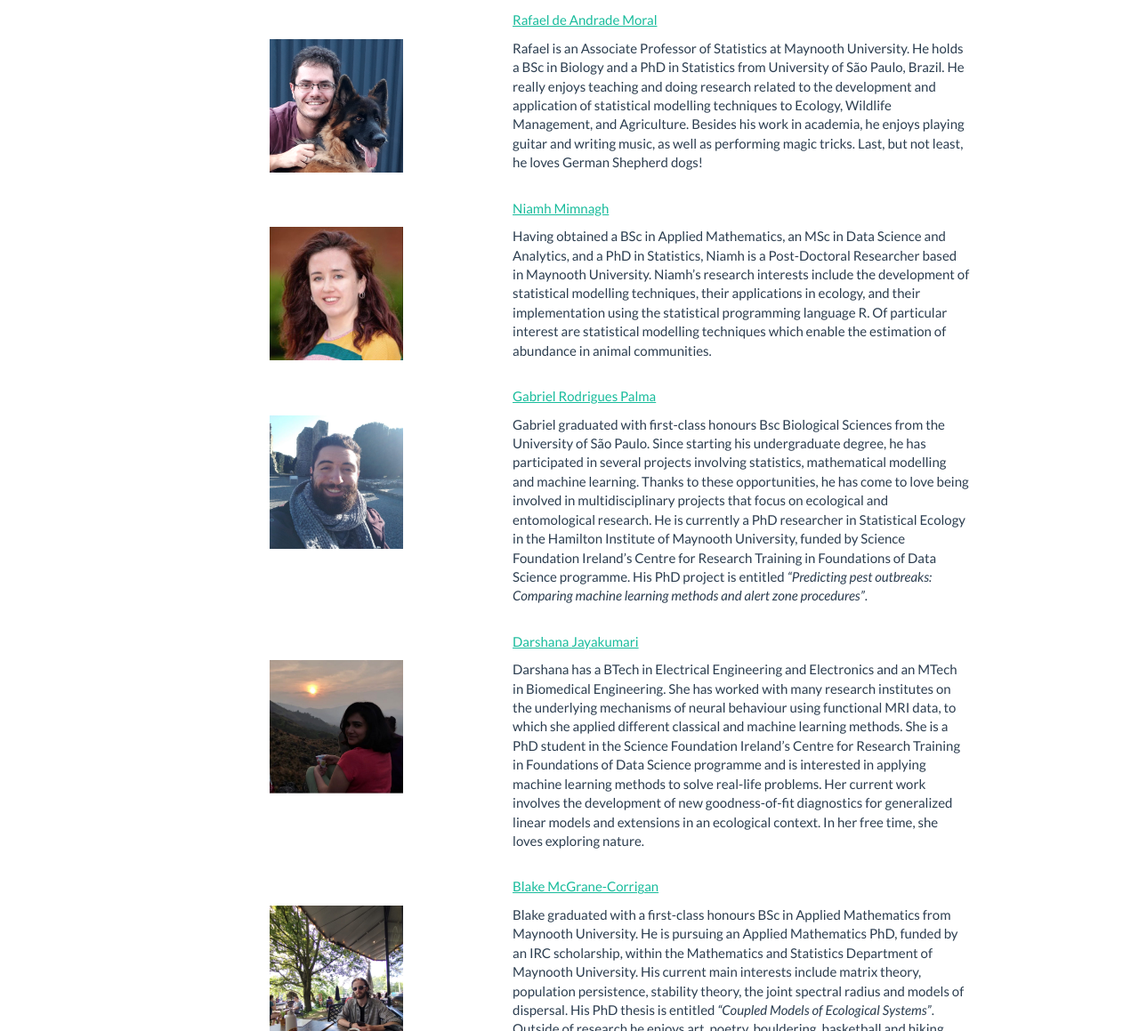
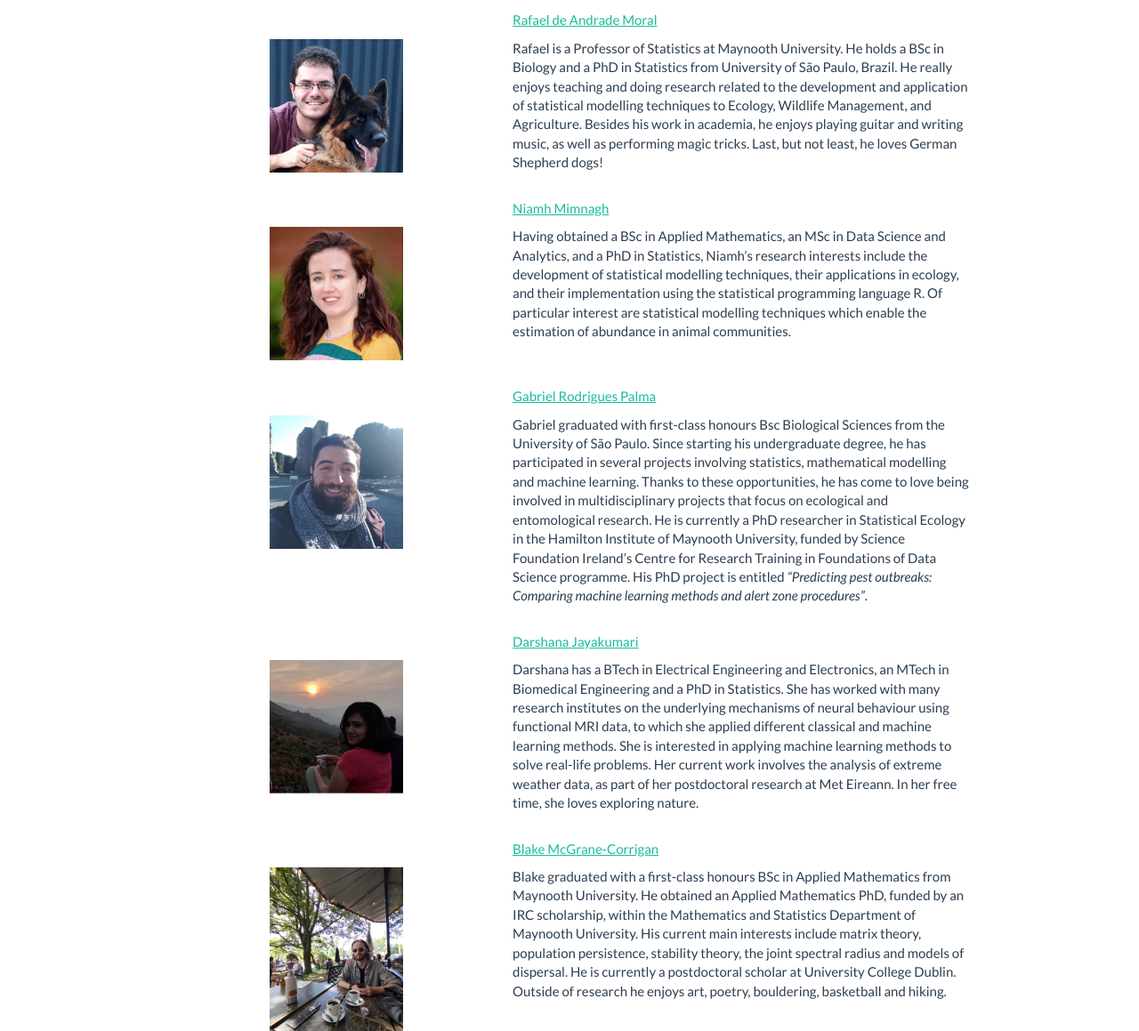
Before and after one commit to rafamoral/tse, a plain HTML site: page about.html in a window 1280 px wide. Shown: the part 141-1300 px from the top of the page at 89% size. Drawn offline with nearby package versions, Linux system fonts and the light colour scheme; some packages are replaced by stand-ins of ours; files that its build step writes are made by us from their sources; files whose address does not match are found by name.

Commit message:
Add files via upload

```diff
--- a/about.html
+++ b/about.html
@@ -13,7 +13,7 @@
 
 <title>About Us</title>
 
-<script src="site_libs/header-attrs-2.27/header-attrs.js"></script>
+<script src="site_libs/header-attrs-2.29/header-attrs.js"></script>
 <script src="site_libs/jquery-3.6.0/jquery-3.6.0.min.js"></script>
 <meta name="viewport" content="width=device-width, initial-scale=1" />
 <link href="site_libs/bootstrap-3.3.5/css/flatly.min.css" rel="stylesheet" />
@@ -32,8 +32,8 @@
 <script src="site_libs/navigation-1.1/tabsets.js"></script>
 <link href="site_libs/highlightjs-9.12.0/textmate.css" rel="stylesheet" />
 <script src="site_libs/highlightjs-9.12.0/highlight.js"></script>
-<link href="site_libs/font-awesome-6.4.2/css/all.min.css" rel="stylesheet" />
-<link href="site_libs/font-awesome-6.4.2/css/v4-shims.min.css" rel="stylesheet" />
+<link href="site_libs/font-awesome-6.5.2/css/all.min.css" rel="stylesheet" />
+<link href="site_libs/font-awesome-6.5.2/css/v4-shims.min.css" rel="stylesheet" />
 
 <style type="text/css">
   code{white-space: pre-wrap;}
@@ -298,14 +298,14 @@ Moral</a></td>
 </tr>
 <tr class="even">
 <td><img src="rafael.png" width="150" height="150" class = "center"/></td>
-<td>Rafael is an Associate Professor of Statistics at Maynooth
-University. He holds a BSc in Biology and a PhD in Statistics from
-University of São Paulo, Brazil. He really enjoys teaching and doing
-research related to the development and application of statistical
-modelling techniques to Ecology, Wildlife Management, and Agriculture.
-Besides his work in academia, he enjoys playing guitar and writing
-music, as well as performing magic tricks. Last, but not least, he loves
-German Shepherd dogs!</td>
+<td>Rafael is a Professor of Statistics at Maynooth University. He holds
+a BSc in Biology and a PhD in Statistics from University of São Paulo,
+Brazil. He really enjoys teaching and doing research related to the
+development and application of statistical modelling techniques to
+Ecology, Wildlife Management, and Agriculture. Besides his work in
+academia, he enjoys playing guitar and writing music, as well as
+performing magic tricks. Last, but not least, he loves German Shepherd
+dogs!</td>
 </tr>
 <tr class="odd">
 <td></td>
@@ -322,8 +322,7 @@ German Shepherd dogs!</td>
 <tr class="even">
 <td><img src="niamh.jpg" width="150" height="150" class = "center"/></td>
 <td>Having obtained a BSc in Applied Mathematics, an MSc in Data Science
-and Analytics, and a PhD in Statistics, Niamh is a Post-Doctoral
-Researcher based in Maynooth University. Niamh’s research interests
+and Analytics, and a PhD in Statistics, Niamh’s research interests
 include the development of statistical modelling techniques, their
 applications in ecology, and their implementation using the statistical
 programming language R. Of particular interest are statistical modelling
@@ -372,16 +371,14 @@ Jayakumari</a></td>
 </tr>
 <tr class="even">
 <td><img src="darshana.png" width="150" height="150" class = "center"/></td>
-<td>Darshana has a BTech in Electrical Engineering and Electronics and
-an MTech in Biomedical Engineering. She has worked with many research
-institutes on the underlying mechanisms of neural behaviour using
-functional MRI data, to which she applied different classical and
-machine learning methods. She is a PhD student in the Science Foundation
-Ireland’s Centre for Research Training in Foundations of Data Science
-programme and is interested in applying machine learning methods to
-solve real-life problems. Her current work involves the development of
-new goodness-of-fit diagnostics for generalized linear models and
-extensions in an ecological context. In her free time, she loves
+<td>Darshana has a BTech in Electrical Engineering and Electronics, an
+MTech in Biomedical Engineering and a PhD in Statistics. She has worked
+with many research institutes on the underlying mechanisms of neural
+behaviour using functional MRI data, to which she applied different
+classical and machine learning methods. She is interested in applying
+machine learning methods to solve real-life problems. Her current work
+involves the analysis of extreme weather data, as part of her
+postdoctoral research at Met Eireann. In her free time, she loves
 exploring nature.</td>
 </tr>
 <tr class="odd">
@@ -401,14 +398,13 @@ McGrane-Corrigan</a></td>
 <tr class="even">
 <td><img src="blake.jpg" width="150" height="200" class = "center"/></td>
 <td>Blake graduated with a first-class honours BSc in Applied
-Mathematics from Maynooth University. He is pursuing an Applied
-Mathematics PhD, funded by an IRC scholarship, within the Mathematics
-and Statistics Department of Maynooth University. His current main
-interests include matrix theory, population persistence, stability
-theory, the joint spectral radius and models of dispersal. His PhD
-thesis is entitled <em>“Coupled Models of Ecological Systems”</em>.
-Outside of research he enjoys art, poetry, bouldering, basketball and
-hiking.</td>
+Mathematics from Maynooth University. He obtained an Applied Mathematics
+PhD, funded by an IRC scholarship, within the Mathematics and Statistics
+Department of Maynooth University. His current main interests include
+matrix theory, population persistence, stability theory, the joint
+spectral radius and models of dispersal. He is currently a postdoctoral
+scholar at University College Dublin. Outside of research he enjoys art,
+poetry, bouldering, basketball and hiking.</td>
 </tr>
 <tr class="odd">
 <td></td>
```
Also changed, not shown: index.html (+12 -11 lines).
